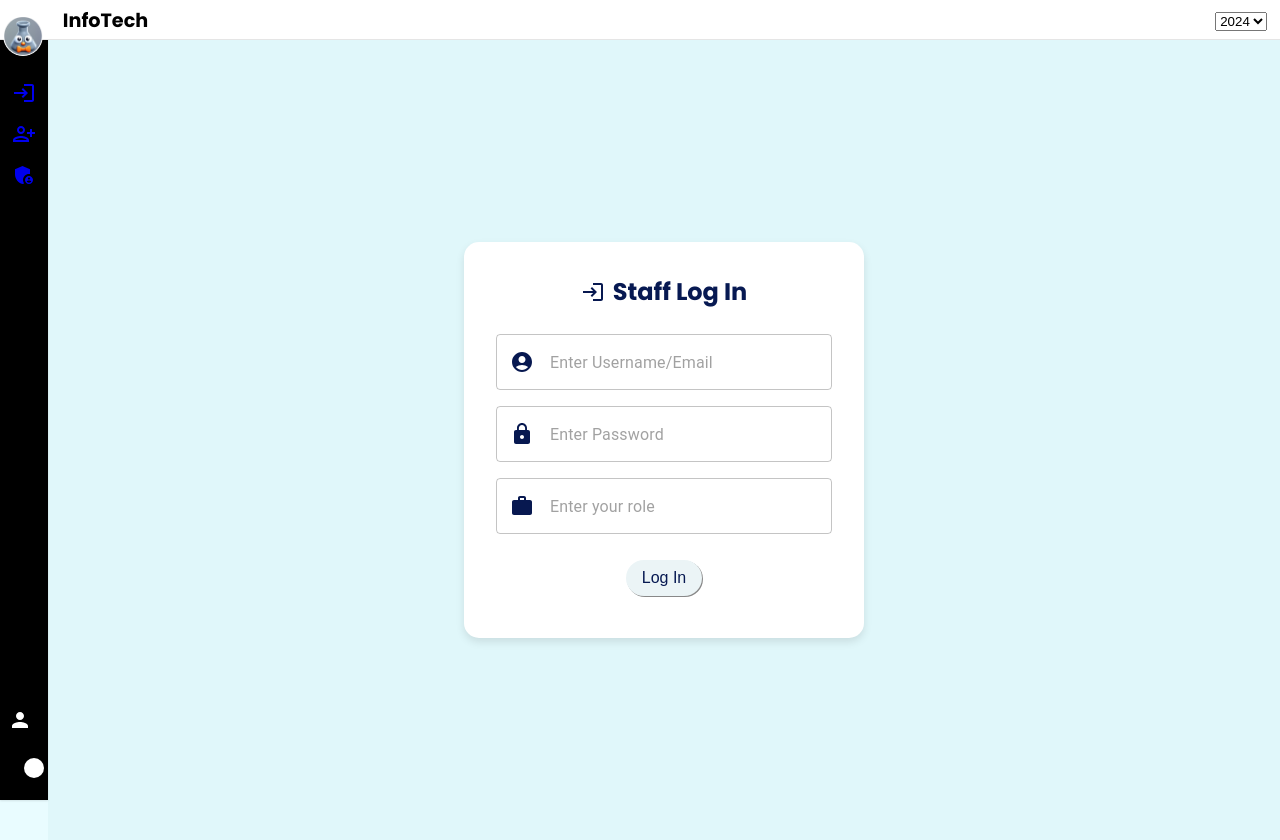
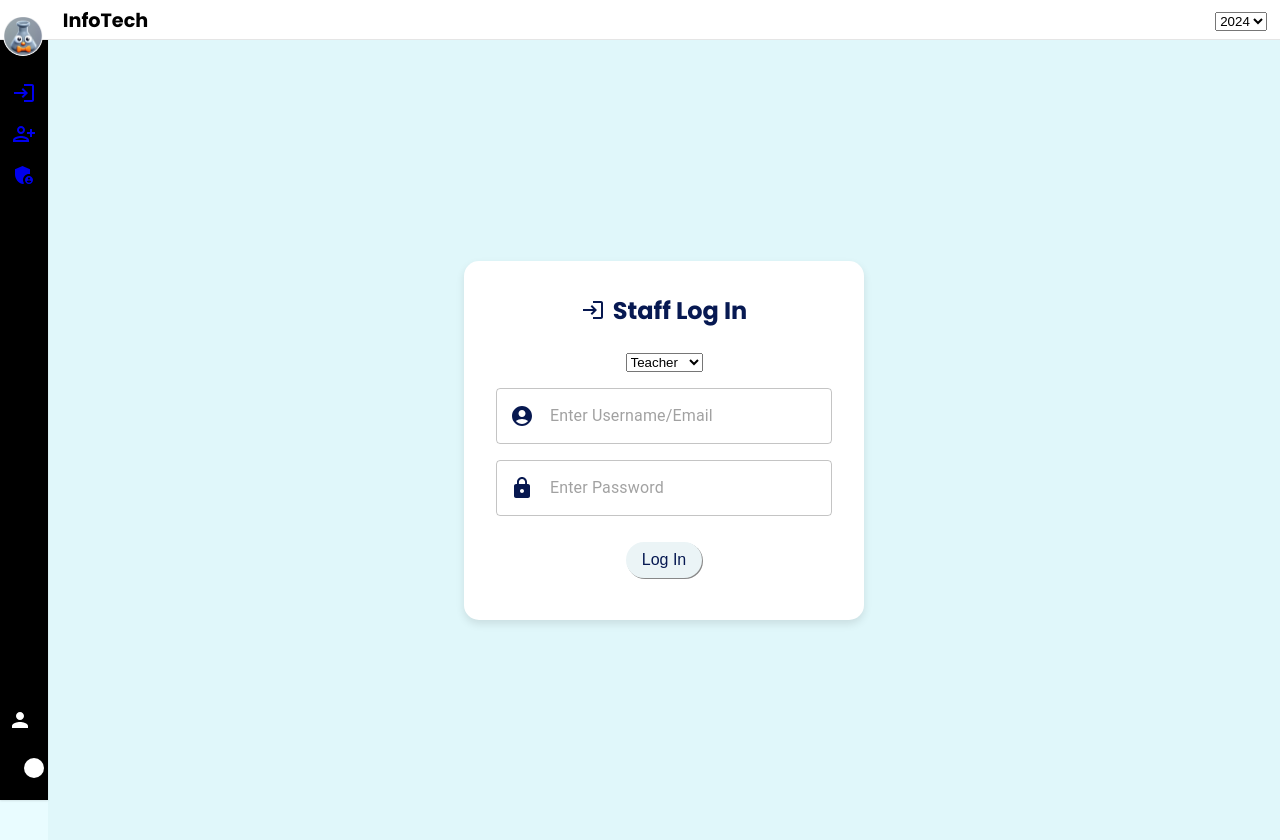
Before and after one commit to MERN-EZ/MERN-project, a React (Create React App) app: page /staffLogin in a window 1280 px wide. Built offline with nearby package versions, Linux system fonts and the light colour scheme.

Commit message:
Refactor useGetRequest hook to include Auth dependency

```diff
--- /dev/null
+++ b/src/hooks/useAssistantLogin.js
@@ -0,0 +1,48 @@
+import { useDB } from '../context/DatabaseContext';
+import { useAuth } from '../context/AuthContext';
+import { useUser } from '../context/UserContext';
+import { useState } from 'react';
+import axios from 'axios';
+import { useUserRole } from '../context/UserRoleContext';
+
+const useAssistantLogin = () => {
+  const { DB, setDB } = useDB();
+  const { setAuth } = useAuth();
+  const { setUserDetails } = useUser();
+  const { setUserRole } = useUserRole();
+  const [error, setError] = useState(null);
+  const [loading, setLoading] = useState(false);
+
+  const login = async (username, password, year) => {
+    setLoading(true);
+
+    try {
+      setDB(year);
+      const response = await axios.post(
+        `http://localhost:5000/guest/auth/login/assistant`,
+        { username, password, year },
+        { headers: { 'db-name': DB } }
+      );
+      const { userDetails, token } = response.data;
+
+      setUserRole('assistant');
+      setUserDetails(userDetails);
+      setAuth(token);
+
+      localStorage.setItem('userDetails', JSON.stringify(userDetails));
+      localStorage.setItem('Auth', token);
+
+      return true;
+    } catch (err) {
+      const errorMessage = err.response?.data?.message || 'Login failed';
+      setError(errorMessage);
+      return false;
+    } finally {
+      setLoading(false);
+    }
+  };
+
+  return { login, loading, error };
+};
+
+export default useAssistantLogin;
--- a/src/hooks/useGetRequest.js
+++ b/src/hooks/useGetRequest.js
@@ -45,7 +45,7 @@ const useGetRequest = (endpoint) => {
     };
 
     getRequest();
-  }, [prefix, endpoint, DB]);
+  }, [prefix, endpoint, DB, Auth]);
 
   return { data, error, loading };
 };
--- /dev/null
+++ b/src/hooks/useStaffLogin.js
@@ -0,0 +1,49 @@
+import { useDB } from '../context/DatabaseContext';
+import { useAuth } from '../context/AuthContext';
+import { useUser } from '../context/UserContext';
+import { useState } from 'react';
+import axios from 'axios';
+import { useUserRole } from '../context/UserRoleContext';
+
+const useStaffLogin = () => {
+  const { DB, setDB } = useDB();
+  const { setAuth } = useAuth();
+  const { setUserDetails } = useUser();
+  const { setUserRole } = useUserRole();
+  const [error, setError] = useState(null);
+  const [loading, setLoading] = useState(false);
+
+  const login = async (username, password, userRole) => {
+    setLoading(true);
+    setError(null);
+
+    try {
+      setDB('2024');
+      const response = await axios.post(
+        `http://localhost:5000/guest/auth/login/staff`,
+        { username, password, role: userRole },
+        { headers: { 'db-name': DB } }
+      );
+      const { token, role } = response.data;
+
+      setUserRole(role);
+      setUserDetails({});
+      setAuth(token);
+
+      localStorage.setItem('userDetails', JSON.stringify({}));
+      localStorage.setItem('Auth', token);
+
+      return true;
+    } catch (err) {
+      const errorMessage = err.response?.data?.message || 'Login failed';
+      setError(errorMessage);
+      return false;
+    } finally {
+      setLoading(false);
+    }
+  };
+
+  return { login, loading, error };
+};
+
+export default useStaffLogin;
--- a/src/pages/Guest/staffLogin/StaffLoginPage.js
+++ b/src/pages/Guest/staffLogin/StaffLoginPage.js
@@ -6,19 +6,23 @@ import AccountCircleIcon from '@mui/icons-material/AccountCircle';
 import LockIcon from '@mui/icons-material/Lock';
 import LoginIcon from '@mui/icons-material/Login';
 import WorkIcon from '@mui/icons-material/Work';
-import useLogin from '../../../hooks/useLogin';
 import { useNavigate } from 'react-router-dom';
 import Alert from '../../../components/common/Alert/Alert'; // Ensure correct path
 import './StaffLoginPage.scss'; // Ensure correct path
 import { useUserRole } from '../../../context/UserRoleContext';
+import useStaffLogin from '../../../hooks/useStaffLogin';
+import useAssistantLogin from '../../../hooks/useAssistantLogin';
 
 const LoginPage = () => {
   const [formValues, setFormValues] = useState({
     username: '',
     password: '',
-    role: '',
+    role: 'teacher',
+    year: '',
   });
-  const { login, loading } = useLogin();
+  const { login: StaffLogin, loading: StaffLoading } = useStaffLogin();
+  const { login: AssistantLogin, loading: AssistantLoading } =
+    useAssistantLogin();
   const { setUserRole } = useUserRole();
   const [alert, setAlert] = useState({
     show: false,
@@ -52,9 +56,13 @@ const LoginPage = () => {
     if (!validateForm()) return;
 
     try {
-      const { username, password, role } = formValues;
-      const loginSuccess = await login(username, password, role); // Call your login hook
-
+      const { username, password, role, year } = formValues;
+      let loginSuccess = null;
+      if (role === 'assistant') {
+        loginSuccess = await AssistantLogin(username, password, year); // Call your login hook
+      } else {
+        loginSuccess = await StaffLogin(username, password, role); // Call your login hook
+      }
       if (loginSuccess) {
         if (role === 'admin') {
           setUserRole('admin');
@@ -105,6 +113,18 @@ const LoginPage = () => {
         </div>
         <br></br>
         <div className="inputContainer">
+          <select
+            value={formValues.role}
+            onChange={handleChange}
+            name="role"
+            className="select"
+          >
+            <option value="teacher">Teacher</option>
+            <option value="admin">Admin</option>
+            <option value="assistant">Assistant</option>
+          </select>
+        </div>
+        <div className="inputContainer">
           <TextField
             placeholder="Enter Username/Email"
             value={formValues.username}
@@ -137,12 +157,13 @@ const LoginPage = () => {
             fullWidth
           />
         </div>
+        {formValues.role === 'assistant' && (
           <div className="inputContainer">
             <TextField
-            placeholder="Enter your role"
+              placeholder="Enter Batch"
               value={formValues.year}
               onChange={handleChange}
-            name="role"
+              name="year"
               InputProps={{
                 startAdornment: (
                   <InputAdornment position="start">
@@ -153,10 +174,11 @@ const LoginPage = () => {
               fullWidth
             />
           </div>
+        )}
         <div className="actions">
           <Button text="Log In" variant="secondary" onClick={handleLogin} />
         </div>
-        {loading && <div>Loading...</div>}
+        {(AssistantLoading || StaffLoading) && <div>Loading...</div>}
       </div>
     </div>
   );
```
Lines whose indentation alone changed are shown as unchanged.
